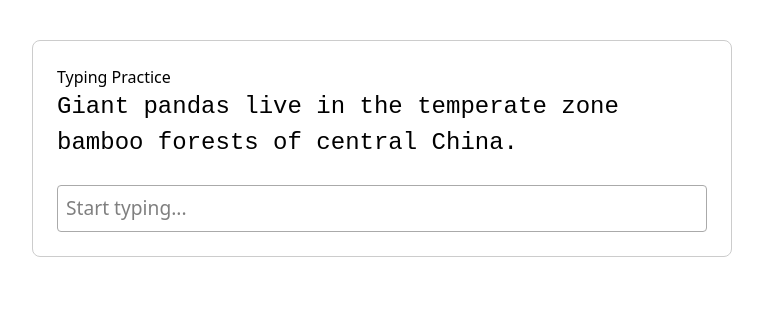
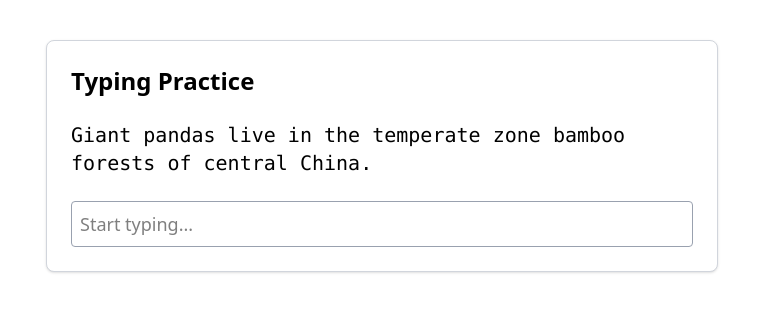
Before and after one commit to chris-cmsoft/touch-typing, a Vue app: page / in a window 1280 px wide. Shown: the top 312 px of the page, without its empty margins (258-1021 px from the left). Built offline with nearby package versions, Linux system fonts and the light colour scheme; the HTML template or start-up script is replaced by a standard one.

Commit message:
Changes styles to Tailwind

```diff
--- a/src/App.vue
+++ b/src/App.vue
@@ -9,37 +9,23 @@ const highlightedText = computed(() => {
         .split('')
         .map((char, idx) => {
             const isCorrect = userInput.value[idx] === char
-            return `<span style=\"color:${isCorrect ? 'green' : 'black'}\">${char}</span>`
+            // Use Tailwind classes for color
+            return `<span class=\"${isCorrect ? 'text-green-600' : 'text-black'}\">${char}</span>`
         })
         .join('')
 })
 </script>
 
 <template>
-    <div
-        style="
-            max-width: 700px;
-            margin: 40px auto;
-            padding: 24px;
-            border: 1px solid #ccc;
-            border-radius: 8px;
-            background: #fff;
-        "
-    >
-        <h2>Typing Practice</h2>
-        <div style="font-size: 1.5em; font-family: 'Fira Mono', monospace; margin-bottom: 24px">
+    <div class="max-w-2xl mx-auto mt-10 p-6 border border-gray-300 rounded-lg bg-white shadow">
+        <h2 class="text-2xl font-bold mb-6">Typing Practice</h2>
+        <div class="text-xl font-mono mb-6">
             <span v-html="highlightedText"></span>
         </div>
         <input
             v-model="userInput"
             type="text"
-            style="
-                width: 100%;
-                font-size: 1.2em;
-                padding: 8px;
-                border-radius: 4px;
-                border: 1px solid #aaa;
-            "
+            class="w-full text-lg p-2 rounded border border-gray-400 focus:outline-none focus:ring-2 focus:ring-blue-400"
             :maxlength="targetText.length"
             placeholder="Start typing..."
         />
```
